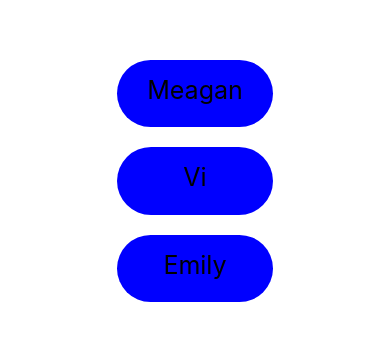
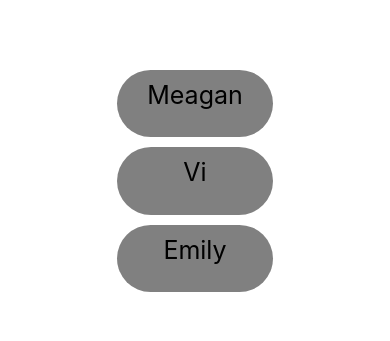
Before and after one commit to meagan-lai/Chore-Share, a React Native app: screen / in a window 390 px wide. Shown: the part 241-582 px from the top of the page. Built offline with nearby package versions, Linux system fonts and the light colour scheme.

Commit message:
Changed styling

```diff
--- a/Roommate.js
+++ b/Roommate.js
@@ -9,11 +9,11 @@ import {
 
 const styles = StyleSheet.create({
   button: {
-    backgroundColor: "blue",
-    margin: 10,
+    backgroundColor: "grey",
+    margin: 5,
     paddingHorizontal: 5,
-    paddingVertical: 15,
-    borderRadius: 60,
+    paddingVertical: 10,
+    borderRadius: 40,
     width: "40%",
     height: "8%"
   },
```
